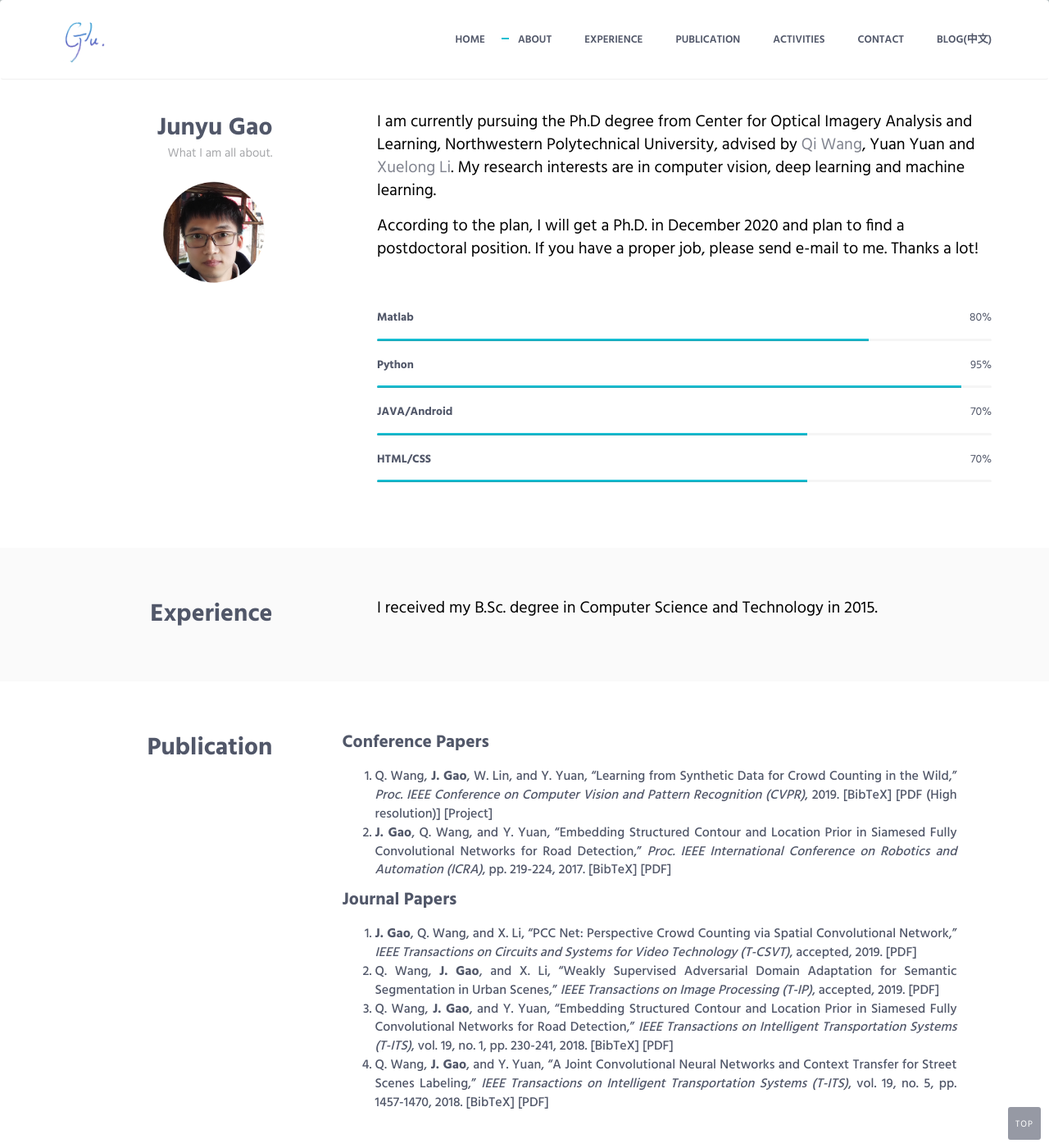
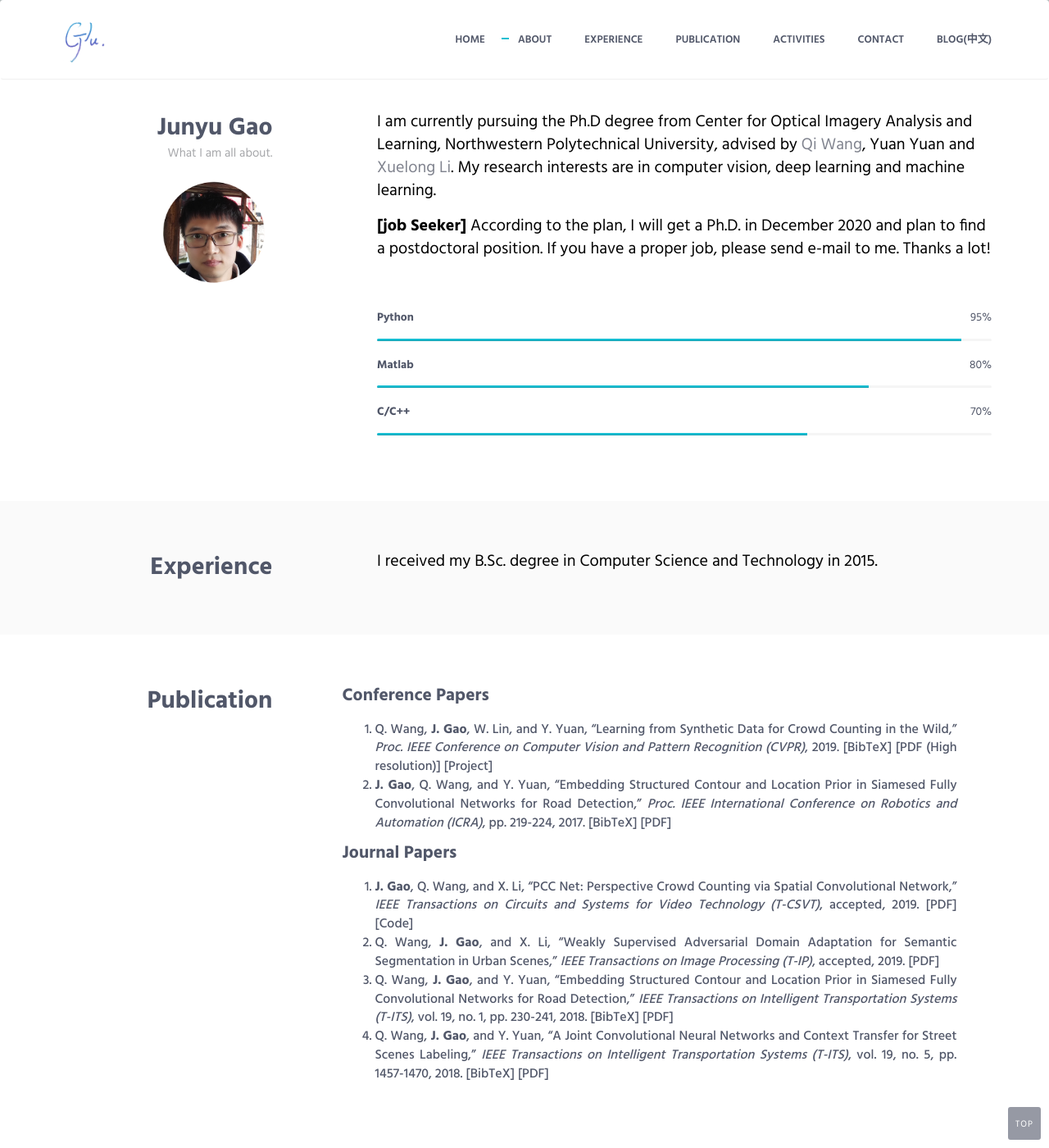
Before and after one commit to gjy3035/gjy3035.github.io, a Jekyll site: the page index.html, which Jekyll copies as it is, in a window 1280 px wide and 1400 px high, scrolled down 601 px. Shown: the whole window at 82% size. Built offline with Jekyll 4.4.1, drawn with Linux system fonts in a browser that asks for light colours.

Commit message:
Update index.html

```diff
--- a/index.html
+++ b/index.html
@@ -147,10 +147,16 @@
                     <div class="col-sm-8 col-sm-offset-1">
                         <div class="margin-b-60">
                             <p style="font-size: 20px; color: #000000;">I am currently pursuing the Ph.D degree from Center for Optical Imagery Analysis and Learning, Northwestern Polytechnical University, advised by <a href="http://crabwq.github.io/">Qi Wang</a>, Yuan Yuan and <a href="https://scholar.google.com/citations?user=ahUibskAAAAJ">Xuelong Li</a>. My research interests are in computer vision, deep learning and machine learning. </p>
-			    <p style="font-size: 20px; color: #000000;">According to the plan, I will get a Ph.D. in December 2020 and plan to find a postdoctoral position. If you have a proper job, please send e-mail to me. Thanks a lot! </p>
+				<p style="font-size: 20px; color: #000000;"><b>[job Seeker]</b> According to the plan, I will get a Ph.D. in December 2020 and plan to find a postdoctoral position. If you have a proper job, please send e-mail to me. Thanks a lot! </p>
                         </div>
 
                         <!-- Progress Box -->
+                        <div class="progress-box">
+                            <h5>Python <span class="color-heading pull-right">95%</span></h5>
+                            <div class="progress">
+                                <div class="progress-bar bg-color-base" role="progressbar" data-width="95"></div>
+                            </div>
+                        </div>
                         <div class="progress-box">
                             <h5>Matlab <span class="color-heading pull-right">80%</span></h5>
                             <div class="progress">
@@ -158,19 +164,7 @@
                             </div>
                         </div>
                         <div class="progress-box">
-                            <h5>Python <span class="color-heading pull-right">95%</span></h5>
-                            <div class="progress">
-                                <div class="progress-bar bg-color-base" role="progressbar" data-width="95"></div>
-                            </div>
-                        </div>
-                        <div class="progress-box">
-                            <h5>JAVA/Android <span class="color-heading pull-right">70%</span></h5>
-                            <div class="progress">
-                                <div class="progress-bar bg-color-base" role="progressbar" data-width="70"></div>
-                            </div>
-                        </div>
-                        <div class="progress-box">
-                            <h5>HTML/CSS <span class="color-heading pull-right">70%</span></h5>
+                            <h5>C/C++ <span class="color-heading pull-right">70%</span></h5>
                             <div class="progress">
                                 <div class="progress-bar bg-color-base" role="progressbar" data-width="70"></div>
                             </div>
@@ -251,6 +245,7 @@ organization={IEEE}
 			<ol>
 			<li style="text-align:justify;"><b>J. Gao</b>, Q. Wang, and X. Li, “PCC Net: Perspective Crowd Counting via Spatial Convolutional Network,” <i>IEEE Transactions on Circuits and Systems for Video Technology (T-CSVT)</i>, accepted, 2019.
 			    <a href='https://arxiv.org/abs/1905.10085'>[PDF]</a>
+				<a href='https://github.com/gjy3035/PCC-Net'>[Code]</a>
                         </li>
 			<li style="text-align:justify;">Q. Wang, <b>J. Gao</b>, and X. Li, “Weakly Supervised Adversarial Domain Adaptation for Semantic Segmentation in Urban Scenes,” <i>IEEE Transactions on Image Processing (T-IP)</i>, accepted, 2019.
 			    <a href='https://arxiv.org/abs/1904.09092'>[PDF]</a>
```
